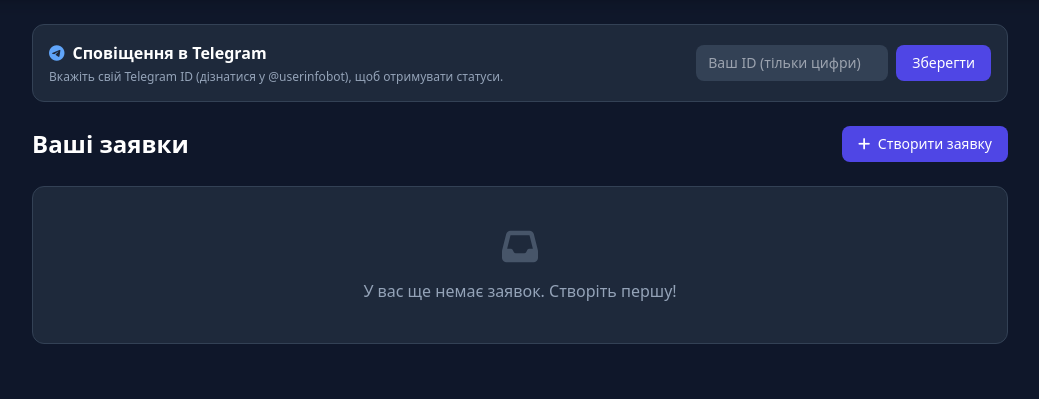
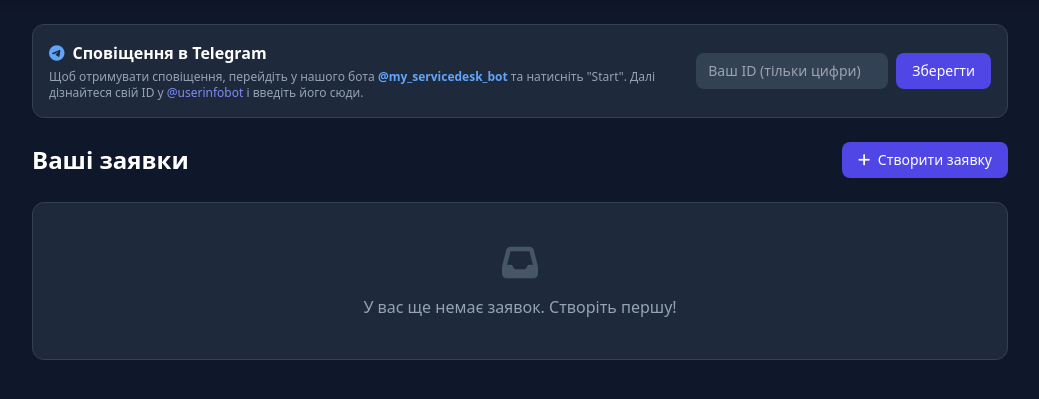
Before and after one commit to yakhno123/ServiceDeskYakhno, a FastAPI app: page /client/dashboard in a window 1280 px wide. Shown: the part 60-459 px from the top of the page, without its empty margins (120-1159 px from the left). Run offline with FastAPI, Linux system fonts and the light colour scheme; the visitor is signed in with stand-in values (Sample User, id 1); some libraries are stand-ins or nearby versions.

Commit message:
Update Telegram bot link in client dashboard

```diff
--- a/template/client_dashboard.html
+++ b/template/client_dashboard.html
@@ -23,7 +23,13 @@
         <div class="bg-slate-800 p-4 rounded-xl border border-slate-700 mb-6 flex flex-col md:flex-row justify-between items-start md:items-center gap-4">
             <div>
                 <h3 class="font-semibold"><i class="fa-brands fa-telegram text-blue-400 mr-2"></i>Сповіщення в Telegram</h3>
-                <p class="text-xs text-slate-400 mt-1">Вкажіть свій Telegram ID (дізнатися у @userinfobot), щоб отримувати статуси.</p>
+                <p class="text-xs text-slate-400 mt-1">
+                    Щоб отримувати сповіщення, перейдіть у нашого бота
+                    <a href="https://t.me/my_servicedesk_bot" target="_blank" class="text-blue-400 hover:underline font-bold">@my_servicedesk_bot</a>
+                    та натисніть "Start". Далі дізнайтеся свій ID у
+                    <a href="https://t.me/userinfobot" target="_blank" class="text-indigo-400 hover:underline">@userinfobot</a>
+                    і введіть його сюди.
+                </p>
             </div>
             <form method="POST" action="/client/telegram" class="flex gap-2 w-full md:w-auto">
                 <input type="text" name="telegram_id" value="{{ user.telegram_id or '' }}" placeholder="Ваш ID (тільки цифри)" class="bg-slate-700 px-3 py-2 rounded-lg text-sm focus:outline-none focus:ring-2 focus:ring-indigo-500 w-full md:w-48">
@@ -82,7 +88,6 @@
                         </div>
                     {% endif %}
 
-                    <!-- ЧАТ З МАЙСТРОМ -->
                     <div class="mt-6 pt-4 border-t border-slate-700">
                         <h4 class="text-sm font-bold text-slate-400 mb-2"><i class="fa-solid fa-comments mr-1"></i> Чат з майстром:</h4>
 
```
